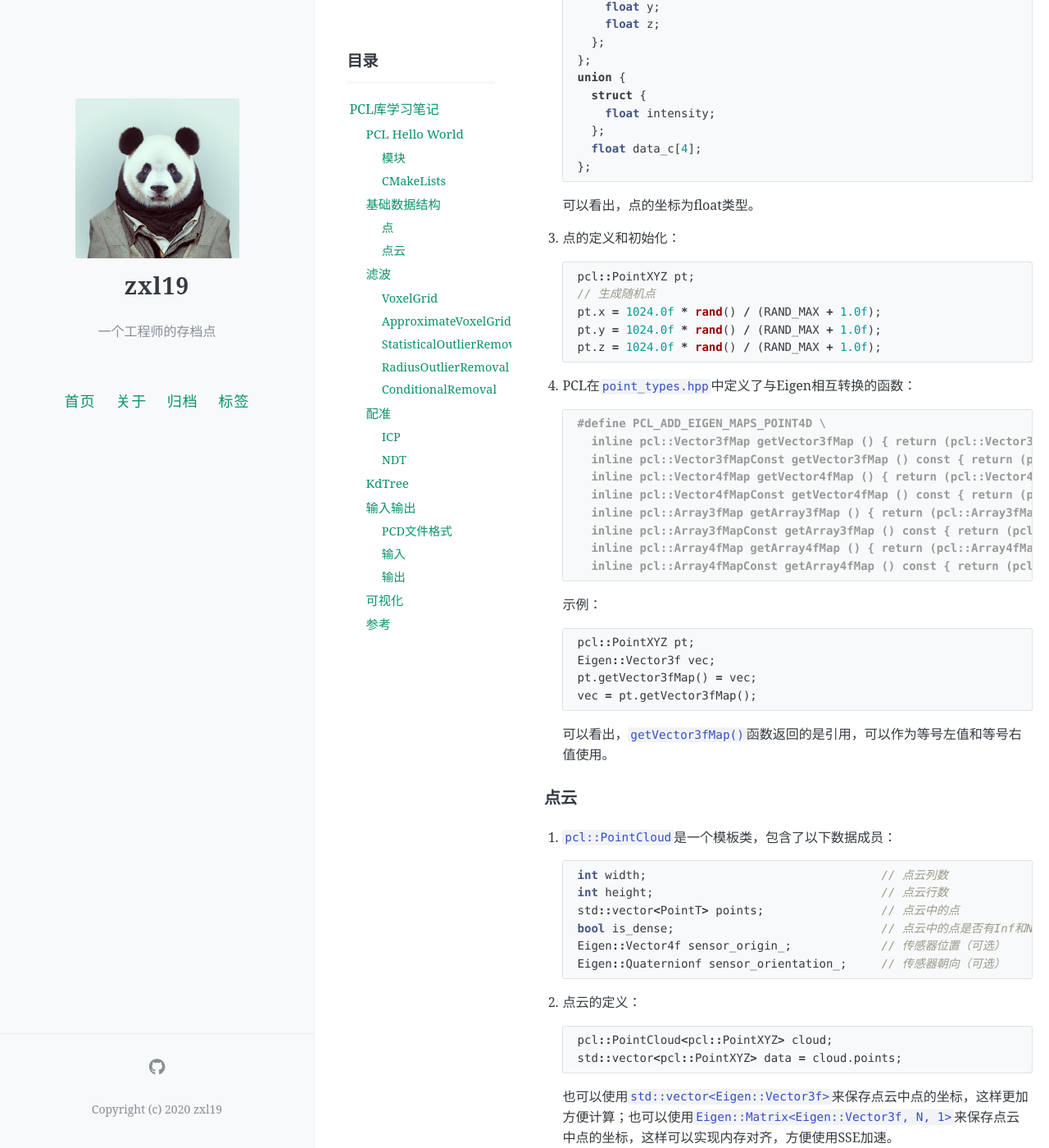
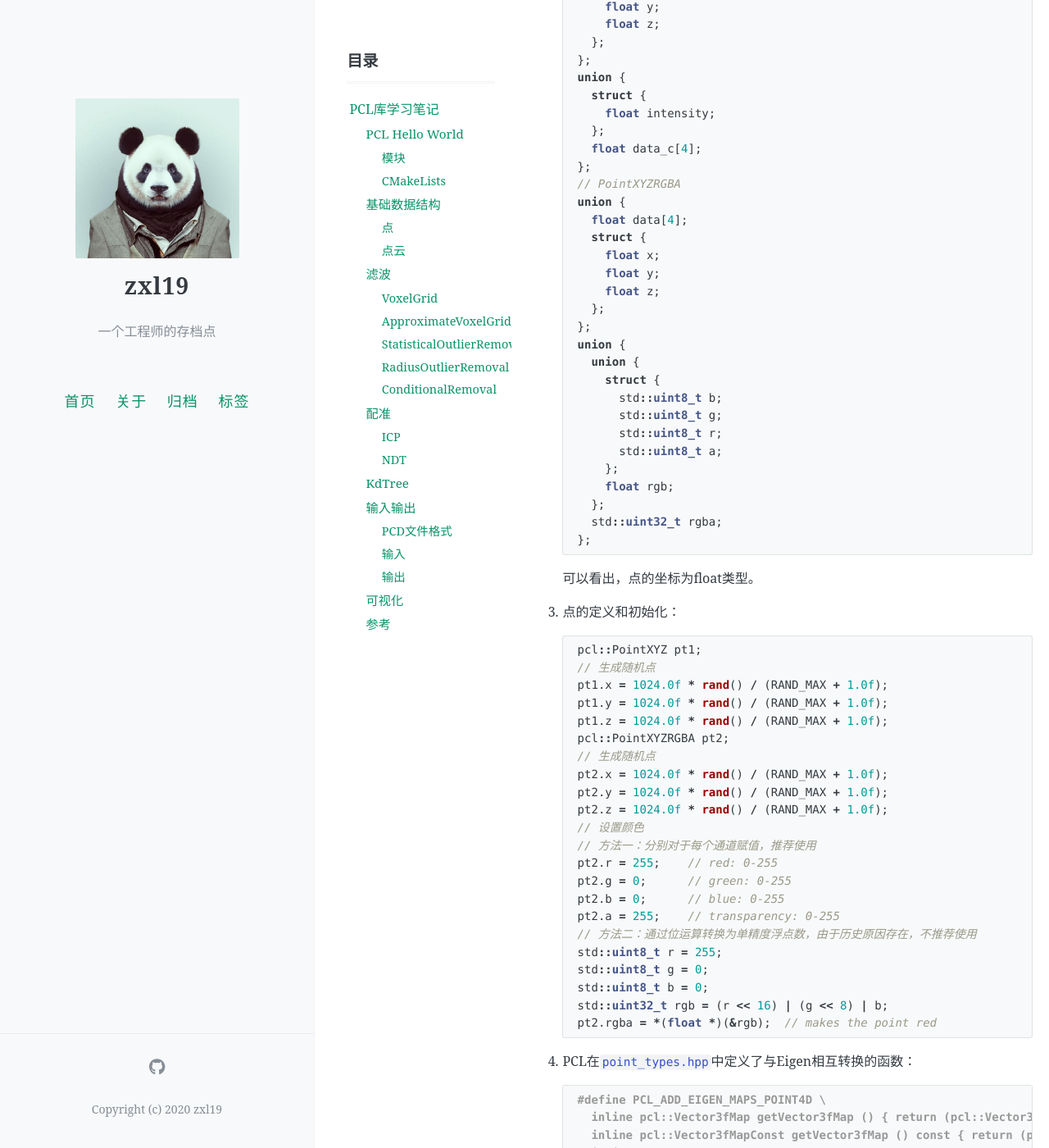
Before and after one commit to zxl19/zxl19.github.io, a Jekyll site: the page built from _posts/2021-11-28-pcl-note.md, in a window 1280 px wide and 1400 px high, scrolled down 2163 px. Shown: the whole window at 82% size. Built offline with Jekyll 4.4.1, drawn with Linux system fonts in a browser that asks for light colours; comment, search, counter and statistics services are not loaded; some of the changed text lies outside the part shown.

Commit message:
Update Posts

````diff
--- a/_posts/2021-11-28-pcl-note.md
+++ b/_posts/2021-11-28-pcl-note.md
@@ -76,7 +76,7 @@ target_link_libraries(pcd_write_test ${PCL_LIBRARIES})
       (pcl::PointDEM)
     ```
 
-2. PCL对于点的类型进行内存对齐，使用SSE（Streaming SIMD Extensions）加速，以`pcl::PointXYZ`和`pcl::PointXYZI`为例：
+2. PCL对于点的类型进行内存对齐，使用SSE（Streaming SIMD Extensions）加速，以`pcl::PointXYZ`、`pcl::PointXYZI`、`pcl::PointRGBA`为例：
 
     ```cpp
     // PointXYZ
@@ -103,6 +103,27 @@ target_link_libraries(pcd_write_test ${PCL_LIBRARIES})
       };
       float data_c[4];
     };
+    // PointXYZRGBA
+    union {
+      float data[4];
+      struct {
+        float x;
+        float y;
+        float z;
+      };
+    };
+    union {
+      union {
+        struct {
+          std::uint8_t b;
+          std::uint8_t g;
+          std::uint8_t r;
+          std::uint8_t a;
+        };
+        float rgb;
+      };
+      std::uint32_t rgba;
+    };
     ```
 
     可以看出，点的坐标为float类型。
@@ -110,11 +131,28 @@ target_link_libraries(pcd_write_test ${PCL_LIBRARIES})
 3. 点的定义和初始化：
 
     ```cpp
-    pcl::PointXYZ pt;
+    pcl::PointXYZ pt1;
     // 生成随机点
-    pt.x = 1024.0f * rand() / (RAND_MAX + 1.0f);
-    pt.y = 1024.0f * rand() / (RAND_MAX + 1.0f);
-    pt.z = 1024.0f * rand() / (RAND_MAX + 1.0f);
+    pt1.x = 1024.0f * rand() / (RAND_MAX + 1.0f);
+    pt1.y = 1024.0f * rand() / (RAND_MAX + 1.0f);
+    pt1.z = 1024.0f * rand() / (RAND_MAX + 1.0f);
+    pcl::PointXYZRGBA pt2;
+    // 生成随机点
+    pt2.x = 1024.0f * rand() / (RAND_MAX + 1.0f);
+    pt2.y = 1024.0f * rand() / (RAND_MAX + 1.0f);
+    pt2.z = 1024.0f * rand() / (RAND_MAX + 1.0f);
+    // 设置颜色
+    // 方法一：分别对于每个通道赋值，推荐使用
+    pt2.r = 255;    // red: 0-255
+    pt2.g = 0;      // green: 0-255
+    pt2.b = 0;      // blue: 0-255
+    pt2.a = 255;    // transparency: 0-255
+    // 方法二：通过位运算转换为单精度浮点数，由于历史原因存在，不推荐使用
+    std::uint8_t r = 255;
+    std::uint8_t g = 0;
+    std::uint8_t b = 0;
+    std::uint32_t rgb = (r << 16) | (g << 8) | b;
+    pt2.rgba = *(float *)(&rgb);  // makes the point red
     ```
 
 4. PCL在`point_types.hpp`中定义了与Eigen相互转换的函数：
@@ -555,7 +593,8 @@ while(!viewer.wasStopped()) {
 
 1. [pcl](https://pcl.readthedocs.io/en/latest/)
 2. [pcl-docs](https://pcl-docs.readthedocs.io/en/latest/)
-3. [点云与点云指针类型转换1-CSDN博客](https://blog.csdn.net/h287850870/article/details/80988552)
-4. [点云与点云指针类型转换2-CSDN博客](https://blog.csdn.net/tfb760/article/details/115101393)
-5. [关于PCL库中makeshared转换智能指针的问题-小透明的文章-知乎](https://zhuanlan.zhihu.com/p/442236714)
-6. [pcl_viewer-CSDN博客](https://blog.csdn.net/qq_39779233/article/details/106985091)
+3. [pcl::PointXYZRGBA-Stack Overflow](https://stackoverflow.com/questions/15999331/how-can-i-change-rgb-values-of-pclpointxyzrgba)
+4. [点云与点云指针类型转换1-CSDN博客](https://blog.csdn.net/h287850870/article/details/80988552)
+5. [点云与点云指针类型转换2-CSDN博客](https://blog.csdn.net/tfb760/article/details/115101393)
+6. [关于PCL库中makeshared转换智能指针的问题-小透明的文章-知乎](https://zhuanlan.zhihu.com/p/442236714)
+7. [pcl_viewer-CSDN博客](https://blog.csdn.net/qq_39779233/article/details/106985091)
````
Also changed, not shown: _posts/2021-05-25-slam-tool.md (+2 -1 lines), _posts/2021-06-01-cpp-library.md (+1 -0 lines).
